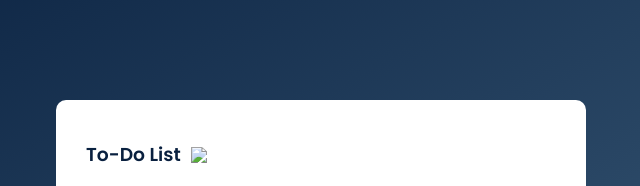
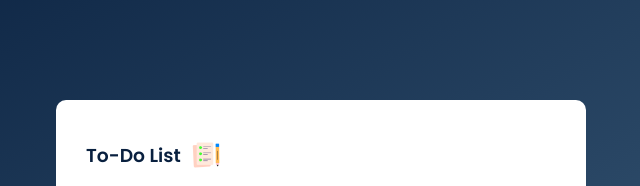
Before and after one commit to github-arafat/To-Do-Apps, a plain HTML site: page index.html in a window 1280 px wide. Shown: the top 186 px of the page, 319-959 px from the left. Drawn offline with Linux system fonts and the light colour scheme; the site is published under a folder, as on GitHub Pages, so addresses that start at the root find nothing.

Commit message:
fix some unknow error

```diff
--- a/index.html
+++ b/index.html
@@ -11,7 +11,7 @@
 <body>
 
     <div class="container">
-        <h3 class="title">To-Do List <img src="/icon.png"></h3>
+        <h3 class="title">To-Do List <img src="icon.png"></h3>
         <div class="row">
             <input type="text" id="input_box" placeholder="What's on you mind?">
             <button onclick="addTask()">ADD</button>
```
